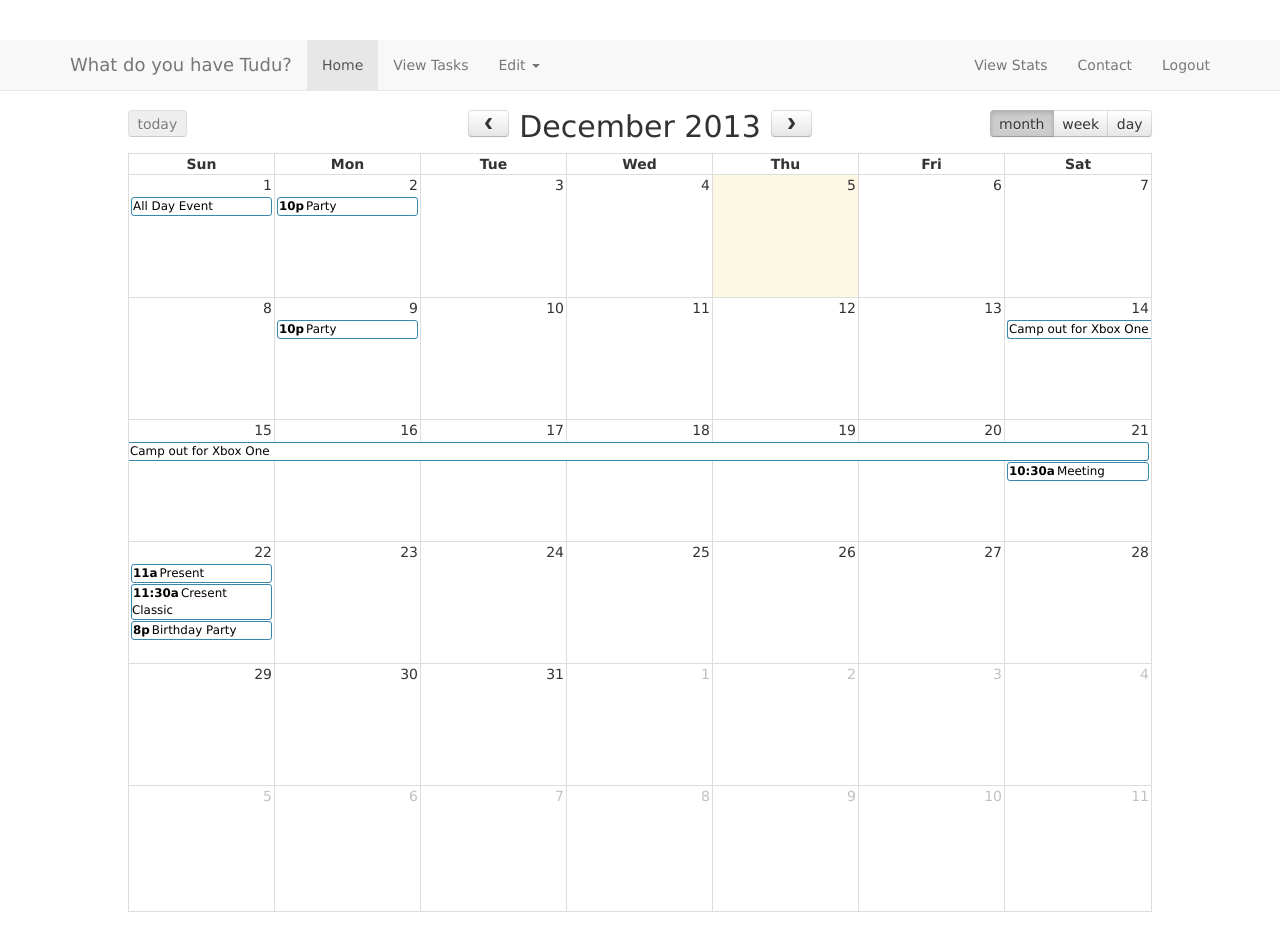
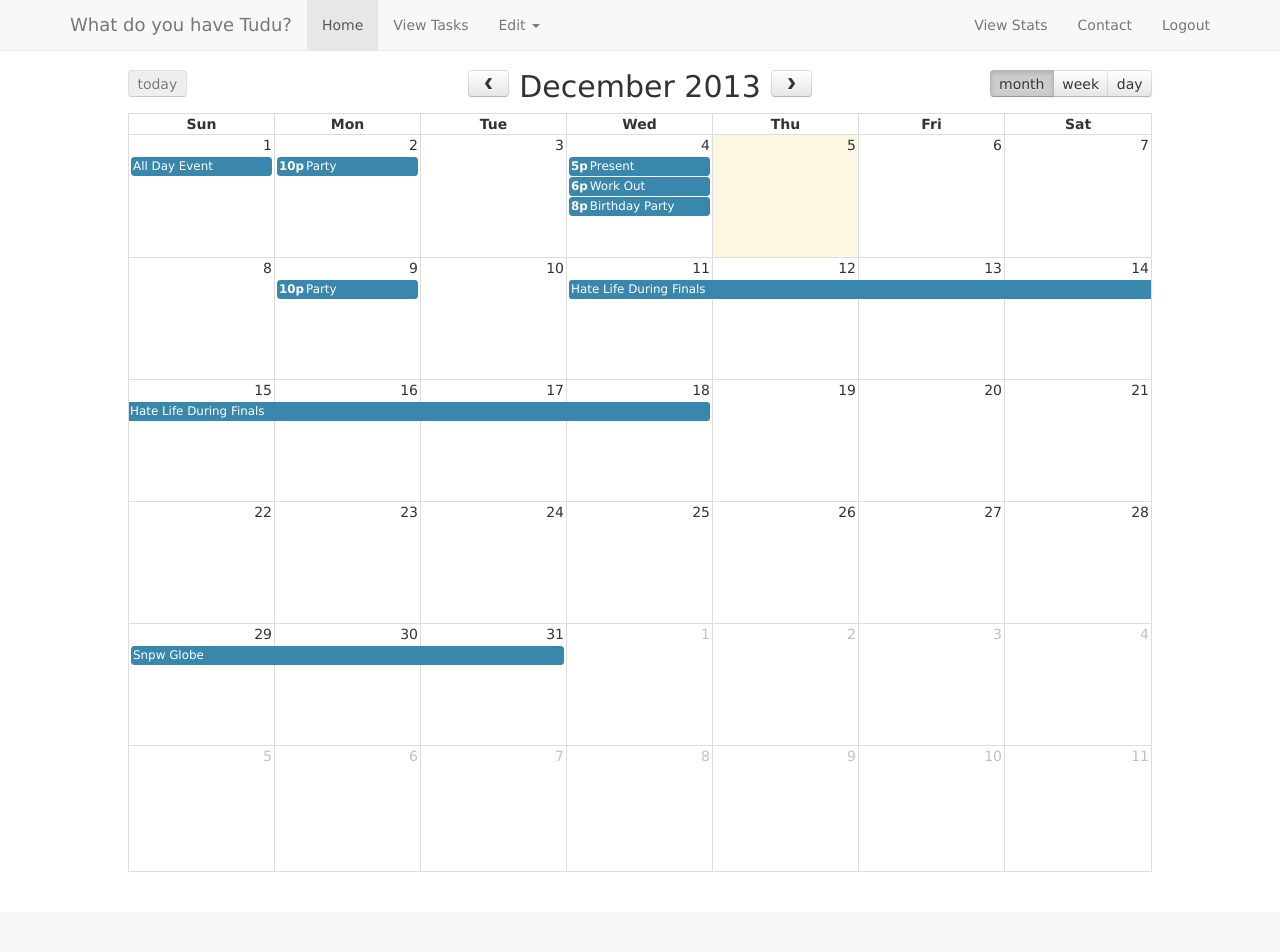
Before and after one commit to tudu-org/tudu, a Rails app: page /home in a window 1280 px wide. After the commit the page ends 872 px from the top, so only its background shows below. Run offline with Rails 7, Linux system fonts and the light colour scheme; style sheets or scripts are compiled from the project's sources; parts of the project's set-up code (start-up, migrations or seed data) failed here and were passed over; some libraries are stand-ins or nearby versions.

Commit message:
last little tidbits before 351 presentation

```diff
--- a/rails_tudu/app/assets/javascripts/application.js
+++ b/rails_tudu/app/assets/javascripts/application.js
@@ -12,10 +12,12 @@
 //
 //= require jquery
 //= require jquery_ujs
+//= require jquery.min
 //= require jquery-ui.custom.min
 //= require calendarJQuery
 //= require gcal
-//= require jquery.min
 //= require twitter/bootstrap
 //= require turbolinks
+//= require fullcalendar
+//= require fullcalendar.min
 //= require_tree .
--- a/rails_tudu/app/assets/stylesheets/application.css
+++ b/rails_tudu/app/assets/stylesheets/application.css
@@ -9,10 +9,10 @@
  * compiled file, but it's generally better to create a new file per style scope.
  *
  *= require_self
+ *= require fullcalendar
+ *= require fullcalendar.print
  @import "twitter/bootstrap"
  *= require twitter/bootstrap
- *= require fullcalendar
- *= require fullcalendar.print
  *= require home
  *= require signin
  *= require splash
@@ -32,3 +32,7 @@
 	margin-bottom:10px;
 	background-color: #A3B15A;
 }
+.fc-event-inner {
+	background-color: #3A87AD;
+	color: white;
+}
--- a/rails_tudu/app/assets/stylesheets/signin.css
+++ b/rails_tudu/app/assets/stylesheets/signin.css
@@ -1,5 +1,4 @@
 body {
-  padding-top: 40px;
   padding-bottom: 40px;
 }
 
--- a/rails_tudu/app/models/user.rb
+++ b/rails_tudu/app/models/user.rb
@@ -10,7 +10,7 @@ class User < ActiveRecord::Base
 	validates_presence_of :password, :on => :create
 	validates_presence_of :email, :on => :create
 	validates :email,
-				format: /@/,
+				format: {:message=> 'Email is invalid format' , with: /@/},
 				uniqueness: true
 
 	#validates :terms_of_service, acceptance: true
--- a/rails_tudu/app/views/authentication/new_user.html.erb
+++ b/rails_tudu/app/views/authentication/new_user.html.erb
@@ -3,11 +3,11 @@
 <%= link_to 'Go Back', root_url %>
 <%= form_for @user, :as => :user, :url => new_user_path, :method => :post  do |f| %>
 	<p>
-		<%= f.label :email %><%= f.text_field :email %>
+		<%= f.label :email %><br><%= f.text_field :email %><br>
 		<%= show_field_error(@user,:email) %>
-		<%= f.label :password %><%= f.text_field :password%>
+		<%= f.label :password %><br><%= f.password_field :password%><br>
 		<%= show_field_error(@user,:password) %>
-		<%= f.label :password_confirmation %><%= f.text_field :password_confirmation%>
+		<%= f.label :password_confirmation %><br><%= f.password_field :password_confirmation%><br>
 		<% show_field_error(@user,:email) %>
 		<br>
 		<%= f.submit 'Sign Up' %>
--- a/rails_tudu/app/views/home/index.html.erb
+++ b/rails_tudu/app/views/home/index.html.erb
@@ -21,9 +21,9 @@
           start: new Date(y, m, 1)
         },
         {
-          title: 'Camp out for Xbox One',
-          start: new Date(y, m, 14),
-          end: new Date(y, m, 21)
+          title: 'Hate Life During Finals',
+          start: new Date(y, m, 11),
+          end: new Date(y, m, 18)
         },
         {
           id: 999,
@@ -38,28 +38,28 @@
           allDay: false
         },
         {
-          title: 'Meeting',
-          start: new Date(y, m, 21, 10, 30),
+          title: 'Work Out',
+          start: new Date(y, m, 4, 18, 00),
+          end: new Date(y, m, 4, 19, 00),
           allDay: false
         },
         {
           title: 'Present',
-          start: new Date(y, m, 22, 11, 00),
-          end: new Date(y, m, 22, 12, 00),
+          start: new Date(y, m, 4, 17, 00),
+          end: new Date(y, m, 4, 18, 30),
           allDay: false
         },
         {
           title: 'Birthday Party',
-          start: new Date(y, m, 22, 20, 00),
-          end: new Date(y, m, 22, 24, 00),
+          start: new Date(y, m, 4, 20, 00),
+          end: new Date(y, m, 4, 24, 00),
           allDay: false
         },
         {
-          title: 'Cresent Classic',
-          start: new Date(y, m, 22, 11, 30),
-          end: new Date(y, m, 22, 2, 00),
-          allDay: false,
-          url: 'https://www.facebook.com/events/711255902220840/?ref=2&ref_dashboard_filter=calendar'
+          title: 'Snpw Globe',
+          start: new Date(y, m, 29),
+          end: new Date(y, m, 31),
+          url: 'http://www.snowglobemusicfestival.com/'
         }
       ],
     });
```
